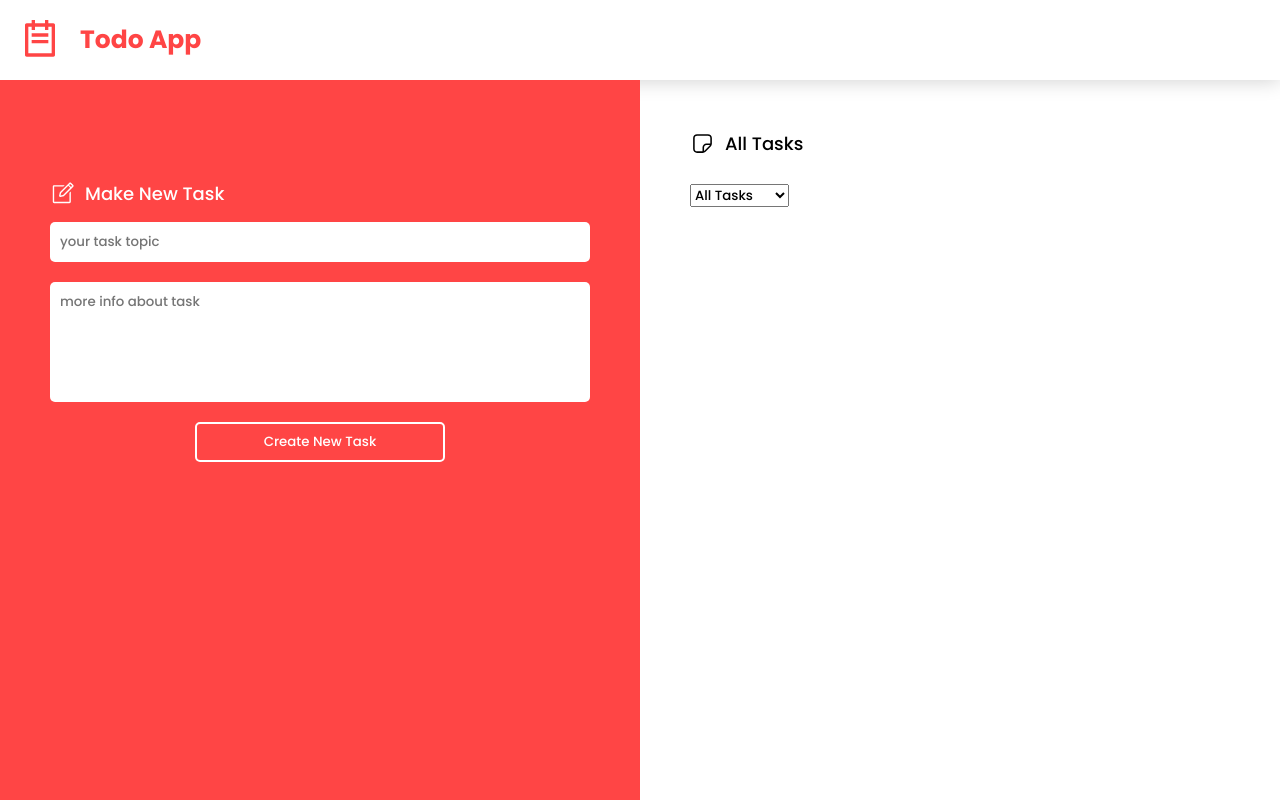
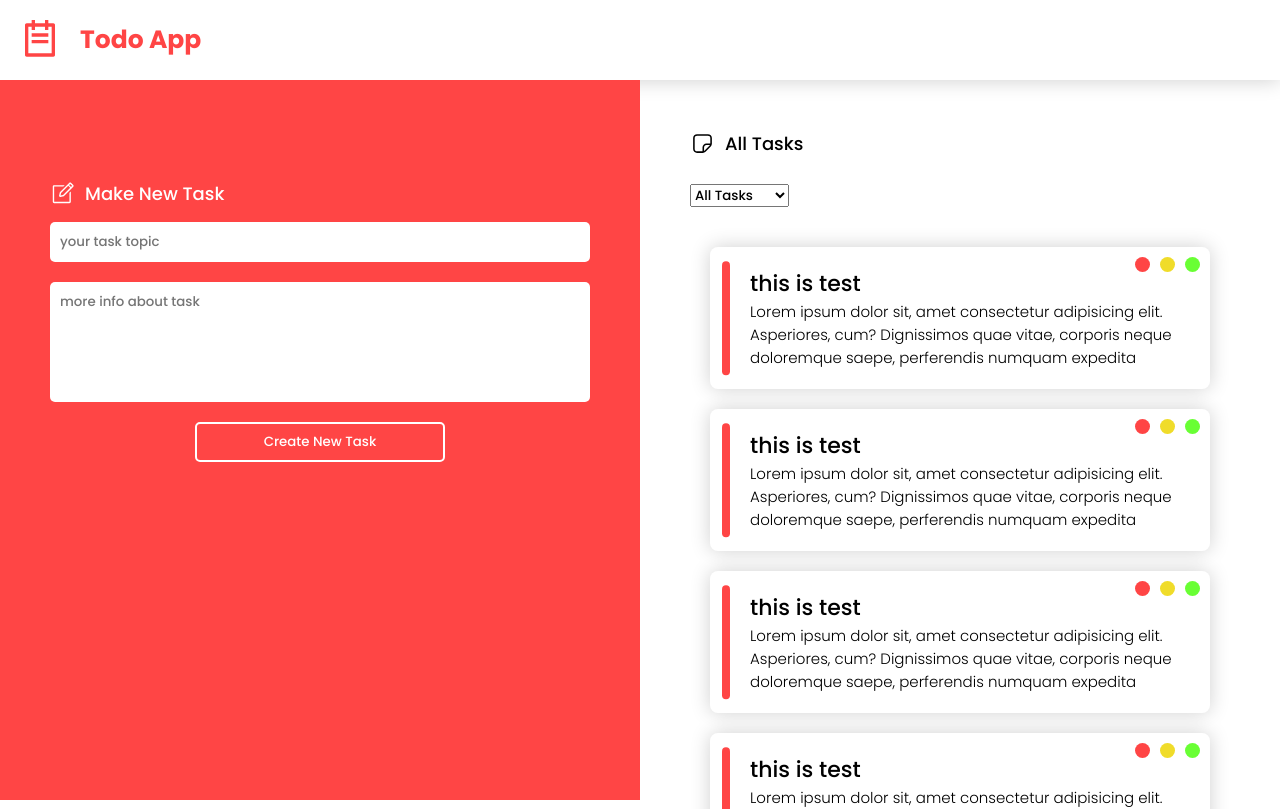
Before and after one commit to madmilan7/todo-app, a React (Create React App) app: page / in a window 1280 px wide. Shown: the top 809 px of the page. Built offline with nearby package versions, Linux system fonts and the light colour scheme.

Commit message:
add Task component and styles scrollbar

```diff
--- a/src/components/AddTask.module.css
+++ b/src/components/AddTask.module.css
@@ -29,13 +29,14 @@
 }
 
 .addtaskInputs__name {
-    width:100% ;
+    width: 100%;
     padding: 10px;
     border: none;
     border-radius: 5px;
 }
 
-.addtaskInputs__name:focus {
+.addtaskInputs__name:focus,
+.addtaskInputs__content:focus {
     outline: none;
 }
 
--- /dev/null
+++ b/src/components/Task.js
@@ -0,0 +1,25 @@
+import React from 'react';
+
+// Styles
+import styles from './Task.module.css';
+
+const Task = () => {
+    return (
+        <div className={styles.task}>
+            <span className={styles.task__line}></span>
+            <div className={styles.task__status}>
+                <div className={`${styles.task__close} ${styles.ball}`}></div>
+                <div className={`${styles.task__edit} ${styles.ball}`}></div>
+                <div className={`${styles.task__done} ${styles.ball}`}></div>
+            </div>
+            <h4 className={styles.task__title}>this is test</h4>
+            <p className={styles.task__content}>
+                Lorem ipsum dolor sit, amet consectetur adipisicing elit. Asperiores,
+                cum? Dignissimos quae vitae, corporis neque doloremque saepe,
+                perferendis numquam expedita
+            </p>
+        </div>
+    );
+};
+
+export default Task;
--- /dev/null
+++ b/src/components/Task.module.css
@@ -0,0 +1,61 @@
+.task {
+    position: relative;
+    background-color: white;
+    box-shadow: 0 0 20px rgba(0, 0, 0, 0.19);
+    padding: 20px 20px 20px 40px;
+    border-radius: 8px;
+}
+
+.task__line {
+    position: absolute;
+    width: 8px;
+    height: 80%;
+    border-radius: 50px;
+    left: 12px;
+    top: 50%;
+    background-color: #ff4545;
+    transform: translateY(-50%);
+    content: '';
+    transition: all 0.2s ease;
+}
+
+.task__line__done {
+    background: #69FF34;
+}
+
+.task__status {
+    position: absolute;
+    right: 10px;
+    top: 10px;
+    display: flex;
+    gap: 10px;
+    cursor: pointer;
+}
+
+.task__close {
+    background: #FF4545;
+}
+
+.task__edit {
+    background: #F0DC2A;
+}
+
+.task__done {
+    background: #69FF34;
+}
+
+.task__title {
+    font-size: 22px;
+    font-weight: 500;
+}
+
+.task__content {
+    font-size: 15px;
+    font-weight: 300;
+}
+
+.ball {
+    border-radius: 50%;
+    width: 15px;
+    height: 15px;
+}
--- a/src/components/Tasks.js
+++ b/src/components/Tasks.js
@@ -5,6 +5,9 @@ import tasks from '../assets/icon/all-task.svg';
 
 // Styles
 import styles from './Tasks.module.css';
+
+// Components
+import Task from './Task';
 
 const Tasks = () => {
     return (
@@ -19,7 +22,14 @@ const Tasks = () => {
                     <option>Done Tasks</option>
                 </select>
             </div>
-            <div className={styles.tasks__container}></div>
+            <div className={styles.tasks__container}>
+                <Task />
+                <Task />
+                <Task />
+                <Task />
+                <Task />
+                <Task />
+            </div>
         </div>
     );
 };
--- a/src/components/Tasks.module.css
+++ b/src/components/Tasks.module.css
@@ -22,4 +22,18 @@
     display: flex;
     flex-direction: column;
     gap: 20px;
+    height: 80%;
+    padding: 20px;
+    overflow-y: auto;
+    margin-top: 20px;
 }
+
+.tasks__container::-webkit-scrollbar {
+    width: 10px;
+}
+
+.tasks__container::-webkit-scrollbar-thumb {
+    width: 5px;
+    background-color: rgb(223, 223, 223);
+    border-radius: 50px;
+}
```
